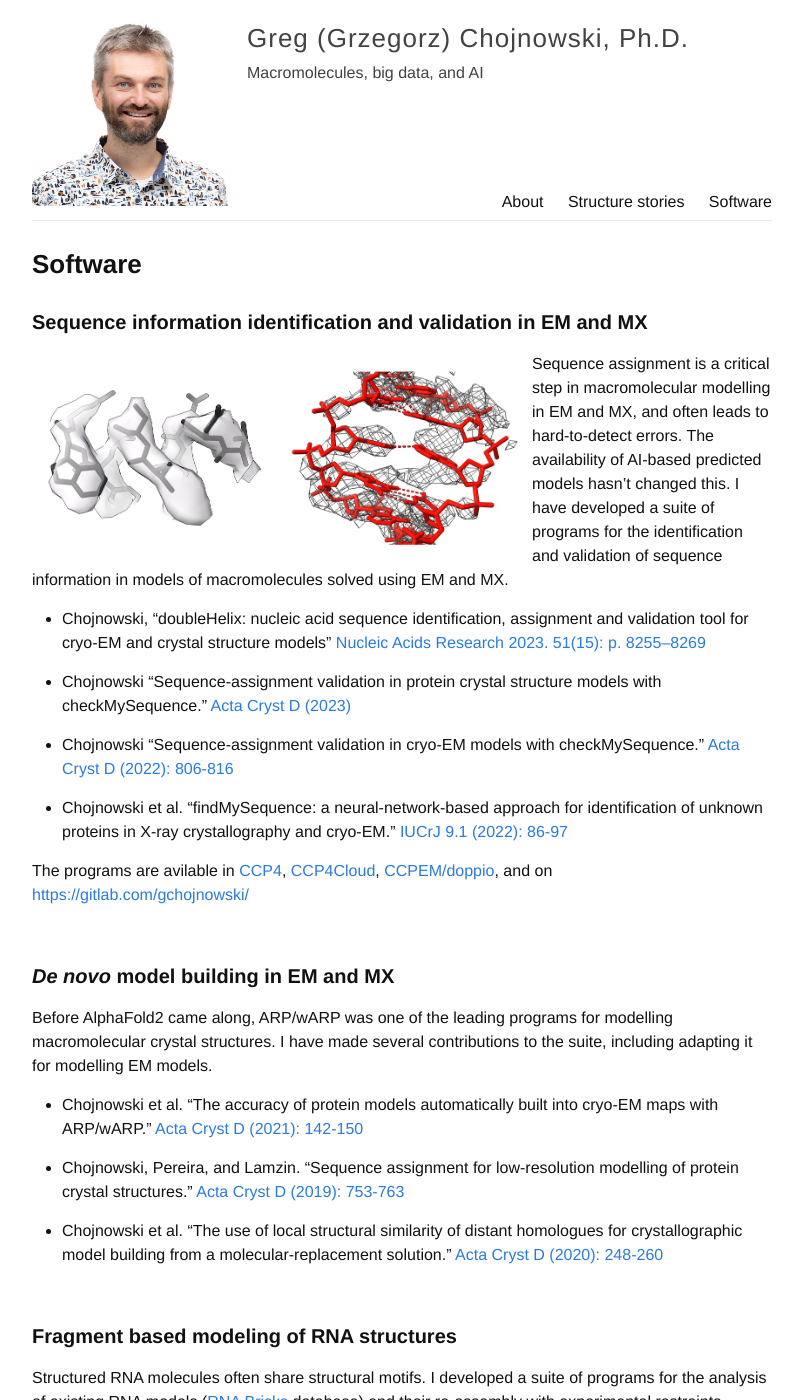
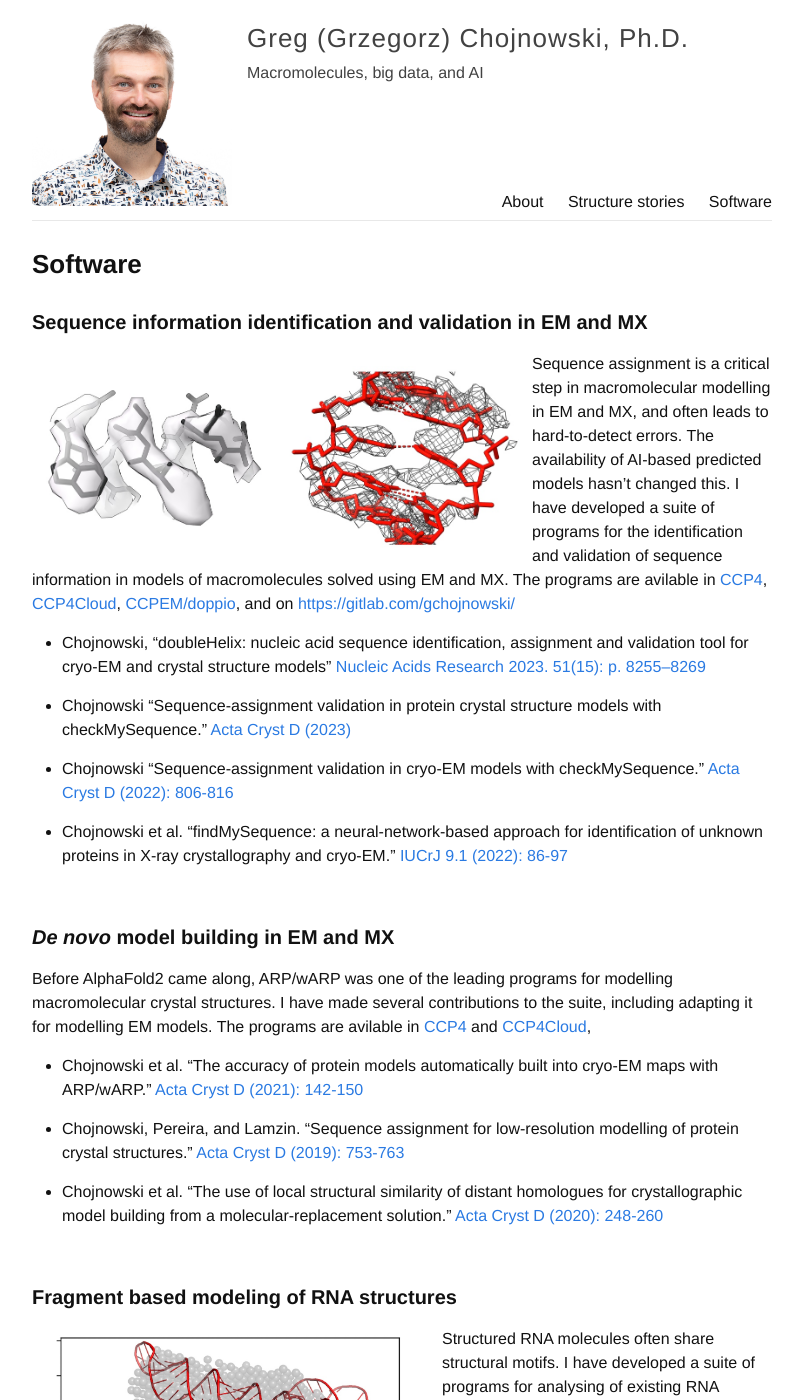
Before and after one commit to gchojnowski/gchojnowski.gihub.io, a Jekyll site: the page built from software.md, in a window 1280 px wide and 1400 px high. Shown: the whole window, without its empty margins (238-1041 px from the left). Built offline with Jekyll 4.4.1, drawn with Linux system fonts in a browser that asks for light colours; some of the changed lines change nothing that is shown; some of the changed text lies outside the part shown.

Commit message:
added extra figures

```diff
--- a/software.md
+++ b/software.md
@@ -5,6 +5,8 @@
 ---
 <!--
 ## Identification of protein-protein interactions using AlphaFold
+
+<img src="/data/contacts.jpg" style="float:left;width:500px;margin:0px;">
 
 One of the hardest parts of macromolecular crystallography and cryo-EM is making sense of the structural models. We don't use clay and wire to build them anymore, but the models have got bigger and the time pressure has got stronger over time. One of the problems associated with this - model validation - I have addressed with [checkMySequence](https://gitlab.com/gchojnowski/checkmysequence). However, there are cases where a model can be fitted into a map, but the resolution is too low to confirm its identity. Similarly, the resolution of the map may not allow the identification of contacts that are critical for functional analysis.
 
@@ -16,14 +18,13 @@
  - [https://github.com/gchojnowski/gapTrick](https://github.com/gchojnowski/gapTrick/tree/main)
 
 <br/>
+
 -->
-
 ## Sequence information identification and validation in EM and MX
 
 <img src="/data/checkmysequence.jpg" style="float:left;width:500px;margin:0px;">
 
-Sequence assignment is a critical step in macromolecular modelling in EM and MX, and often leads to hard-to-detect errors. The availability of AI-based predicted models hasn't changed this. I have developed a suite of programs for the identification and validation of sequence information in models of macromolecules solved using EM and MX.
-
+Sequence assignment is a critical step in macromolecular modelling in EM and MX, and often leads to hard-to-detect errors. The availability of AI-based predicted models hasn't changed this. I have developed a suite of programs for the identification and validation of sequence information in models of macromolecules solved using EM and MX. The programs are avilable in [CCP4](https://www.ccp4.ac.uk/), [CCP4Cloud](https://cloud.ccp4.ac.uk/), [CCPEM/doppio](https://www.ccpem.ac.uk/), and on [https://gitlab.com/gchojnowski/](https://gitlab.com/gchojnowski/)
  - Chojnowski, "doubleHelix: nucleic acid sequence identification, assignment and validation tool for cryo-EM and crystal structure models" [Nucleic Acids Research 2023. 51(15): p. 8255–8269](https://doi.org/10.1093/nar/gkad553)
 
  - Chojnowski "Sequence-assignment validation in protein crystal structure models with checkMySequence." [Acta Cryst D (2023)](https://doi.org/10.1107/S2059798323003765)
@@ -32,12 +33,11 @@
 
  - Chojnowski et al. "findMySequence: a neural-network-based approach for identification of unknown proteins in X-ray crystallography and cryo-EM." [IUCrJ 9.1 (2022): 86-97](https://doi.org/10.1107/S2052252521011088)
 
-The programs are avilable in [CCP4](https://www.ccp4.ac.uk/), [CCP4Cloud](https://cloud.ccp4.ac.uk/), [CCPEM/doppio](https://www.ccpem.ac.uk/), and on [https://gitlab.com/gchojnowski/](https://gitlab.com/gchojnowski/)
 
 <br/>
 ## _De novo_ model building in EM and MX
 
-Before AlphaFold2 came along, ARP/wARP was one of the leading programs for modelling macromolecular crystal structures. I have made several contributions to the suite, including adapting it for modelling EM models.
+Before AlphaFold2 came along, ARP/wARP was one of the leading programs for modelling macromolecular crystal structures. I have made several contributions to the suite, including adapting it for modelling EM models. The programs are avilable in [CCP4](https://www.ccp4.ac.uk/) and [CCP4Cloud](https://cloud.ccp4.ac.uk/),
 
  - Chojnowski et al. "The accuracy of protein models automatically built into cryo-EM maps with ARP/wARP." [Acta Cryst D (2021): 142-150](https://doi.org/10.1107/S2059798320016332)
 
@@ -46,12 +46,14 @@
  - Chojnowski et al. "The use of local structural similarity of distant homologues for crystallographic model building from a molecular-replacement solution." [Acta Cryst D (2020): 248-260](https://doi.org/10.1107/S2059798320000455)
 
 
-
 <br/>
 ## Fragment based modeling of RNA structures
 
-Structured RNA molecules often share structural motifs. I developed a suite of programs for the analysis of existing RNA models ([RNA Bricks](https://genesilico.pl/rnabricks2/) database) and their re-assembly with experimental restraints (BrickworX, [RNA Masonry](https://iimcb.genesilico.pl/rnamasonry)).
+<img src="/data/rnamasonry.jpg" style="float:left;width:380px;margin-right:30px;">
 
+Structured RNA molecules often share structural motifs. I have developed a suite of programs for analysing of existing RNA models ([RNA Bricks](https://genesilico.pl/rnabricks2/) database) and reassembling them with experimental restraints (BrickworX, RNAMasonry).
+
+On the left is an example of a model of a viral RNA molecule built with [RNA Masonry](https://iimcb.genesilico.pl/rnamasonry) using experimental Small Angle X-ray Scatering (SAXS) data. RNAMasonry assembles models of RNAs from large, recurrnt framents, signifficantly reducing the number of degrees of freedom. This is particularly important when building a 3D model of hundreds of nucleic acid residues from a 1D experimental SAXS curve with only a few independent data points.
 
 
  - Chojnowski et al. "Brickworx builds recurrent RNA and DNA structural motifs into medium-and low-resolution electron-density maps." [Acta Cryst D (2015): 697-705](https://doi.org/10.1107/S1399004715000383)
@@ -65,7 +67,7 @@
 
 Series of publications from my PhD on the identification of unusually strong signals in protein crystal diffraction patterns using statistical analysis based on the Extreme Value Distribution Theorem. The initial idea was to see if one could find signals associated with secondary structure elements (e.g. alpha helices) and use them for molecular replacement. However, these turned out to be too weak to be able to pick out the poseudo-random fluctuations. I used this idea to write a program called DIBER, which identifies RNA/DNA helices based on diffraction patterns alone, before the crystal structure is solved.
 
-
+ - Chojnowski, Bujnicki, and Bochtler. "RIBER/DIBER: a software suite for crystal content analysis in the studies of protein–nucleic acid complexes." [Bioinformatics 28.6 (2012): 880-881](https://doi.org/10.1093/bioinformatics/bts003)
 
  - Chojnowski and Bochtler. "DIBER: protein, DNA or both?." [Acta Cryst D (2010): 643-653](https://doi.org/10.1107/S090744491000781X)
 
```
Also changed, not shown: data/contacts.jpg (added), data/rnamasonry.jpg (added).
